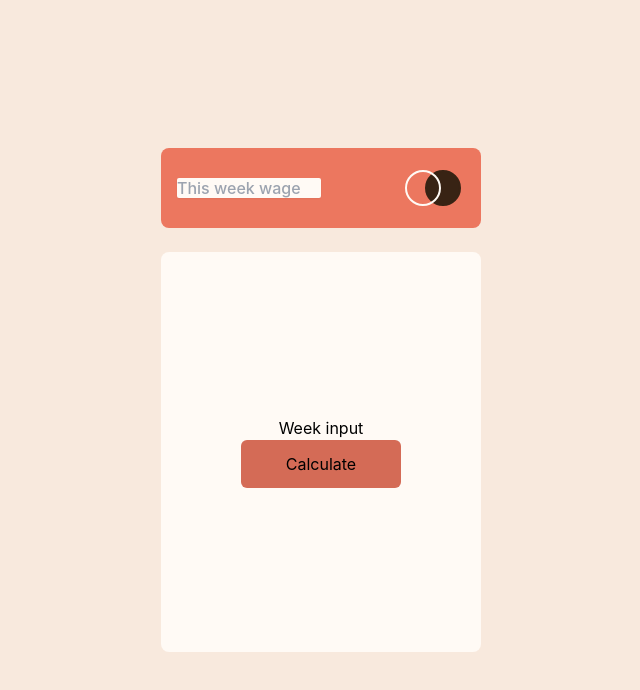
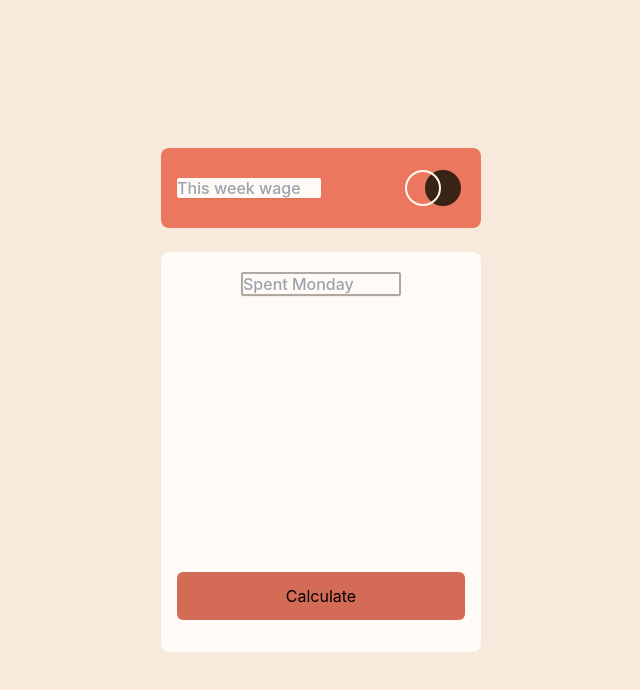
Before and after one commit to fauxir/expense_chart_component, a React (Create React App) app: page / in a window 1280 px wide. Shown: the top 690 px of the page, without its empty margins (319-959 px from the left). Built offline with nearby package versions, Linux system fonts and the light colour scheme.

Commit message:
changes to interface

```diff
--- a/src/Components/MainComp.jsx
+++ b/src/Components/MainComp.jsx
@@ -7,12 +7,12 @@ function MainComp() {
 const [show, setShow] = useState(1);
 
     return (
-        <div className="bg-bridal-heath-500 w-80 h-1/2 rounded-lg flex flex-col items-center justify-center">
+        <div className="bg-bridal-heath-500 w-80 h-1/2 rounded-lg flex flex-col items-center justify-between">
             {show ? <WeekInput /> : null}
             {!show ? <SpendingGraph /> : null}
             {!show ? <ThisMonth /> : null}
-            {show ? <div className="h-12 w-40 bg-terracotta-600  flex flex-row items-center justify-center rounded-md cursor-pointer ">
-            <div className="h-full w-full flex flex-row items-center justify-center hover:bg-terracotta-900 hover:shadow-sambuca-300 hover:shadow-lg ">
+            {show ? <div className="h-12 w-72 bg-terracotta-600  flex flex-row items-center justify-center rounded-md cursor-pointer  hover:bg-terracotta-500 hover:shadow-sambuca-300 hover:shadow-lg mb-8">
+            <div>
             Calculate
             </div>
             </div> : null}
--- a/src/Components/ThisWeekWage.jsx
+++ b/src/Components/ThisWeekWage.jsx
@@ -1,7 +1,7 @@
 function ThisWeekWage() {
     return (
         <div className="h-full w-2/4 flex flex-col  justify-center pl-4">
-            <input pattern="[011-9]{3}" className="bg-bridal-heath-500 leading-none rounded-sm shadow-sm focus:outline-none focus:shadow-outline text-gray-600 font-medium" placeholder="This week wage"></input>
+            <input pattern="[011-9]{3, 5}" className="bg-bridal-heath-500 leading-none rounded-sm shadow-sm focus:outline-none focus:shadow-outline text-gray-600 font-medium" placeholder="This week wage"></input>
         </div>
      );
 }
--- a/src/Components/WeekInput.jsx
+++ b/src/Components/WeekInput.jsx
@@ -1,7 +1,7 @@
 function WeekInput() {
     return (
-        <div>
-            Week input
+        <div className="h-8 w-2/4 flex flex-col  justify-center mt-4">
+        <input pattern="[0-9]{3}" className="bg-bridal-heath-500 leading-none rounded-sm shadow-sm focus:outline-none focus:shadow-outline text-gray-600 font-medium border-sambuca-300 border-2" placeholder="Spent Monday"></input>
         </div>
      );
 }
```
Also changed, not shown: 1 other file (tests, documents, lock files or other folders).
